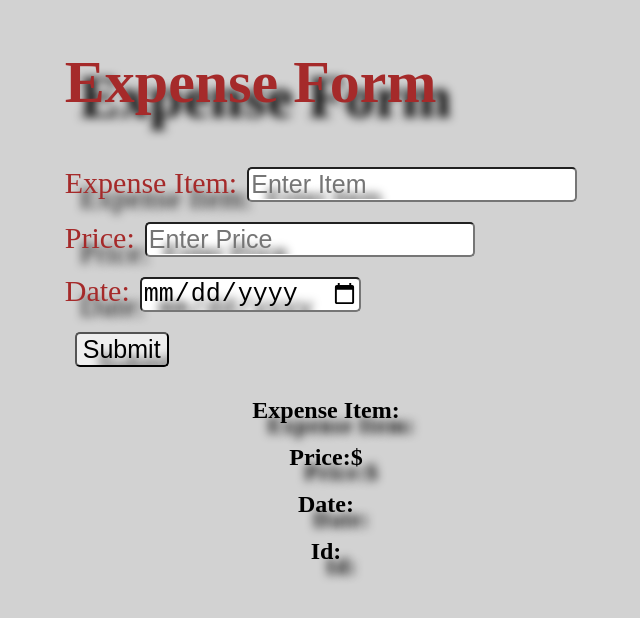
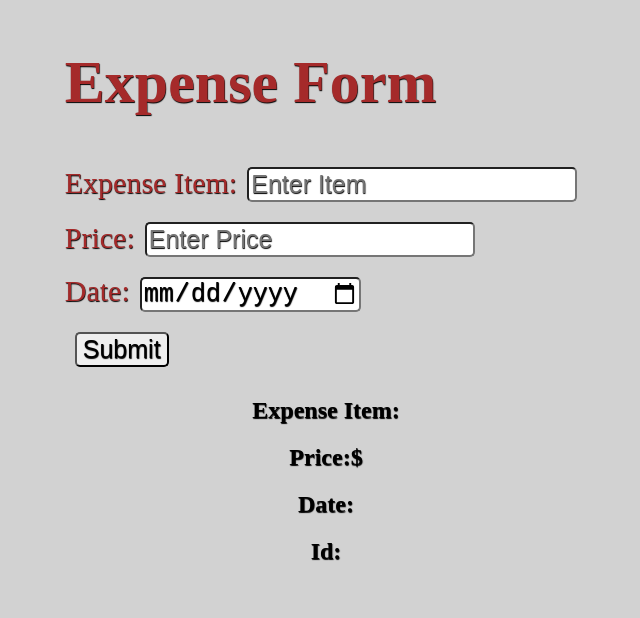
Before and after one commit to Prince-kumar-541/form-handling, a React (Create React App) app: page / in a window 1280 px wide. Shown: the top 618 px of the page, without its empty margins (314-954 px from the left). Built offline with nearby package versions, Linux system fonts and the light colour scheme.

Commit message:
Update App.css

```diff
--- a/src/App.css
+++ b/src/App.css
@@ -10,5 +10,5 @@ body{
 *{
     /* font-weight: bolder; */
     /* color: brown; */
-    text-shadow: 15px 15px 10px black;
+    text-shadow: 0.5px 0.5px 1px black;
 }
```
